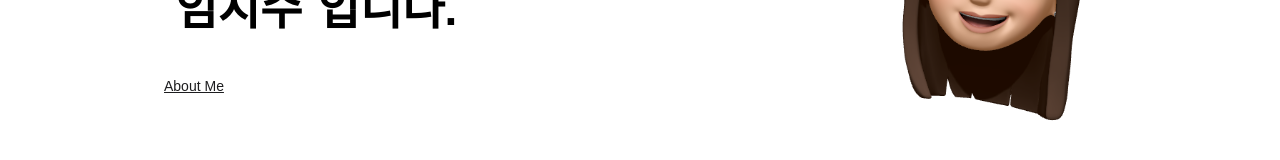
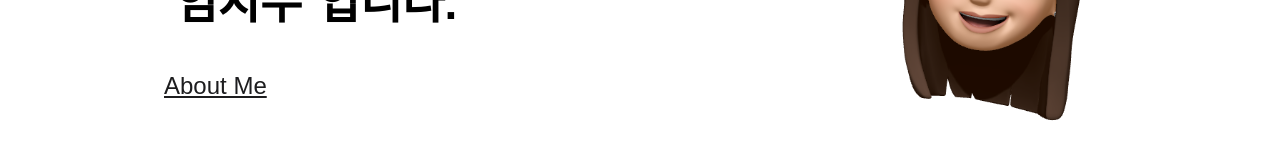
Before and after one commit to Ji-soo708/portfolio, a React (Create React App) app: page / in a window 1280 px wide. Shown: the part 281-441 px from the top of the page. Built offline with nearby package versions, Linux system fonts and the light colour scheme; a web font is replaced by a local one.

Commit message:
feat: add links

```diff
--- a/src/components/MainHeader.tsx
+++ b/src/components/MainHeader.tsx
@@ -16,7 +16,7 @@ const Header: React.FC = () => {
               `임지수`입니다.
             </p>
             <a href="https://github.com" target="_blank" rel="noopener noreferrer">
-              <p className="text-sm text-[#1D1D1F] mt-8 underline mx-1">
+              <p className="text-2xl text-[#1D1D1F] mt-8 underline mx-1">
                 About Me
               </p>
             </a>
--- a/src/components/ToolBar.tsx
+++ b/src/components/ToolBar.tsx
@@ -7,8 +7,8 @@ const Toolbar: React.FC = () => {
       <div className="flex space-x-[34px] pr-[117px]">
         <a href="https://github.com" className="text-white">Home</a>
         <a href="https://github.com" className="text-white">Github</a>
-        <a href="https://github.com" className="text-white">Blog</a>
-        <a href="https://github.com" className="text-white">LinkedIn</a>
+        <a href="https://ji-soo708.tistory.com" className="text-white">Blog</a>
+        <a href="https://linkedin.com/in/limjisoo" className="text-white">LinkedIn</a>
       </div>
     </div>
   );
```
